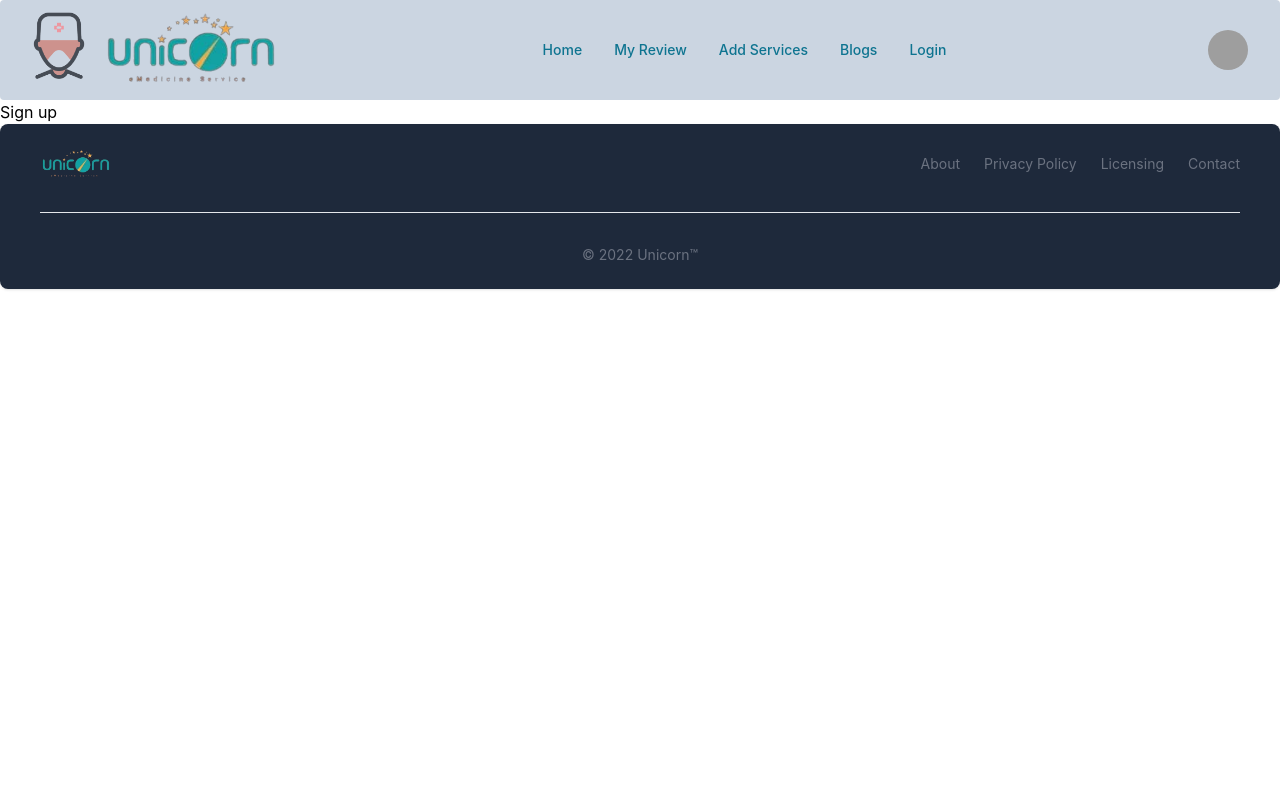
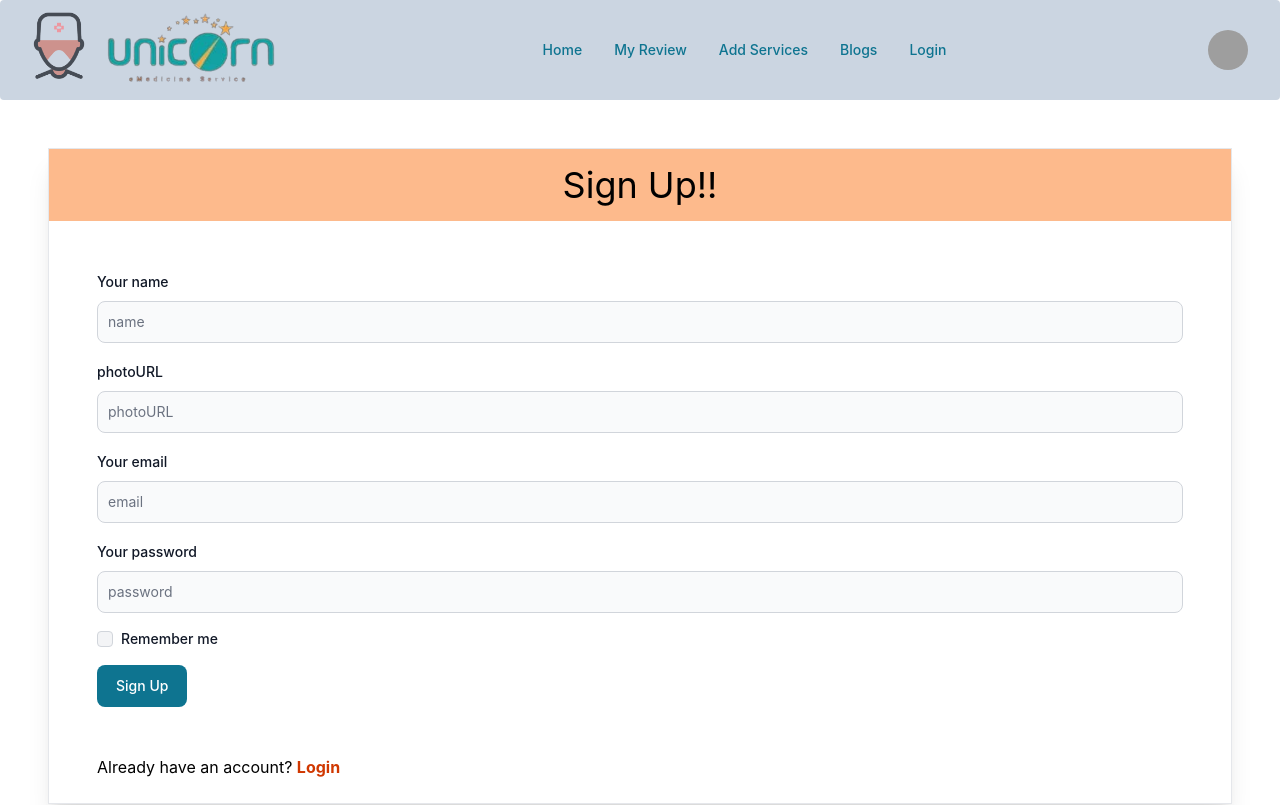
Before and after one commit to mostafizur610/unicorn-eMedicine-client, a React (Create React App) app: page /signup in a window 1280 px wide. Shown: the top 805 px of the page. Built offline with nearby package versions, Linux system fonts and the light colour scheme; grey boxes are pictures that could not be loaded.

Commit message:
design login and sign up form

```diff
--- a/src/Pages/Login/Login.js
+++ b/src/Pages/Login/Login.js
@@ -1,9 +1,61 @@
+import { Button, Checkbox, Label, TextInput } from 'flowbite-react';
 import React from 'react';
+import { Link } from 'react-router-dom';
 
 const Login = () => {
     return (
-        <div>
-            <h1>Login</h1>
+        <div className='m-12 bg-white border shadow-xl'>
+            <h1 className='text-4xl text-center py-4 bg-orange-300'>Login!!</h1>
+            <form className="flex flex-col gap-4 p-12 ">
+                <div>
+                    <div className="mb-2 block">
+                        <Label
+                            htmlFor="email1"
+                            value="Your email"
+                        />
+                    </div>
+                    <TextInput
+                        id="email1"
+                        type="email"
+                        name='email'
+                        placeholder="email"
+                        required={true}
+                    />
+                </div>
+                <div>
+                    <div className="mb-2 block">
+                        <Label
+                            htmlFor="password1"
+                            name='password'
+                            value="Your password"
+                        />
+                    </div>
+                    <TextInput
+                        id="password1"
+                        type="password"
+                        placeholder="password"
+                        required={true}
+                    />
+                </div>
+                {/* <div className="flex items-center gap-2">
+                    <Checkbox id="remember" />
+                    <Label htmlFor="remember">
+                        Remember me
+                    </Label>
+                </div> */}
+                <div className='flex mt-4'>
+                    <Button type="submit" className='mr-2'>
+                        Login
+                    </Button>
+                    <Button
+                        outline={true}
+                        gradientDuoTone="greenToBlue"
+                    >
+                        Login With Google
+                    </Button>
+                </div>
+            </form>
+            <p className='text-start ml-12 mb-6'>New to Unicorn eMedicine? <Link className='text-orange-600 font-bold' to='/signup'>Sign Up</Link></p>
         </div>
     );
 };
--- a/src/Pages/SignUp/SignUp.js
+++ b/src/Pages/SignUp/SignUp.js
@@ -1,9 +1,86 @@
+import { Button, Checkbox, Label, TextInput } from 'flowbite-react';
 import React from 'react';
+import { Link } from 'react-router-dom';
 
 const SignUp = () => {
     return (
-        <div>
-            <h2>Sign up</h2>
+        <div className='m-12 bg-white border shadow-xl'>
+            <h1 className='text-4xl text-center py-4 bg-orange-300'>Sign Up!!</h1>
+            <form className="flex flex-col gap-4 p-12 ">
+                <div>
+                    <div className="mb-2 block">
+                        <Label
+                            htmlFor="name1"
+                            value="Your name"
+                        />
+                    </div>
+                    <TextInput
+                        id="name1"
+                        name='name'
+                        type="text"
+                        placeholder="name"
+                    />
+                </div>
+
+                <div>
+                    <div className="mb-2 block">
+                        <Label
+                            htmlFor="photoURL1"
+                            value="photoURL"
+                        />
+                    </div>
+                    <TextInput
+                        id="photoURL1"
+                        name='photoURL'
+                        type="text"
+                        placeholder="photoURL"
+                    />
+                </div>
+
+                <div>
+                    <div className="mb-2 block">
+                        <Label
+                            htmlFor="email1"
+                            value="Your email"
+                        />
+                    </div>
+                    <TextInput
+                        id="email1"
+                        type="email"
+                        name='email'
+                        placeholder="email"
+                        required={true}
+                    />
+                </div>
+
+                <div>
+                    <div className="mb-2 block">
+                        <Label
+                            htmlFor="password1"
+                            value="Your password"
+                        />
+                    </div>
+                    <TextInput
+                        id="password1"
+                        type="password"
+                        name='password'
+                        placeholder="password"
+                        required={true}
+                    />
+                </div>
+                <div className="flex items-center gap-2">
+                    <Checkbox id="remember" />
+                    <Label htmlFor="remember">
+                        Remember me
+                    </Label>
+                </div>
+                <div className='flex'>
+                    <Button type="submit" className='mr-2'>
+                        Sign Up
+                    </Button>
+                </div>
+            </form>
+            <p className='text-start ml-12 mb-6'>Already have an account? <Link className='text-orange-600 font-bold' to='/login'>Login</Link></p>
         </div>
     );
 };
--- a/src/Router/Routes/Routes.js
+++ b/src/Router/Routes/Routes.js
@@ -39,6 +39,10 @@ const router = createBrowserRouter([
                 element: <SignUp></SignUp>
             }
         ]
+    },
+    {
+        path: '*',
+        element: <div><h1 className='flex justify-center mt-48 text-red-900 text-5xl'>404 Not Found</h1><br /><h4 className='flex justify-center text-yellow-500 text-xl'>This route is not defined</h4></div>
     }
 
 ])
```
